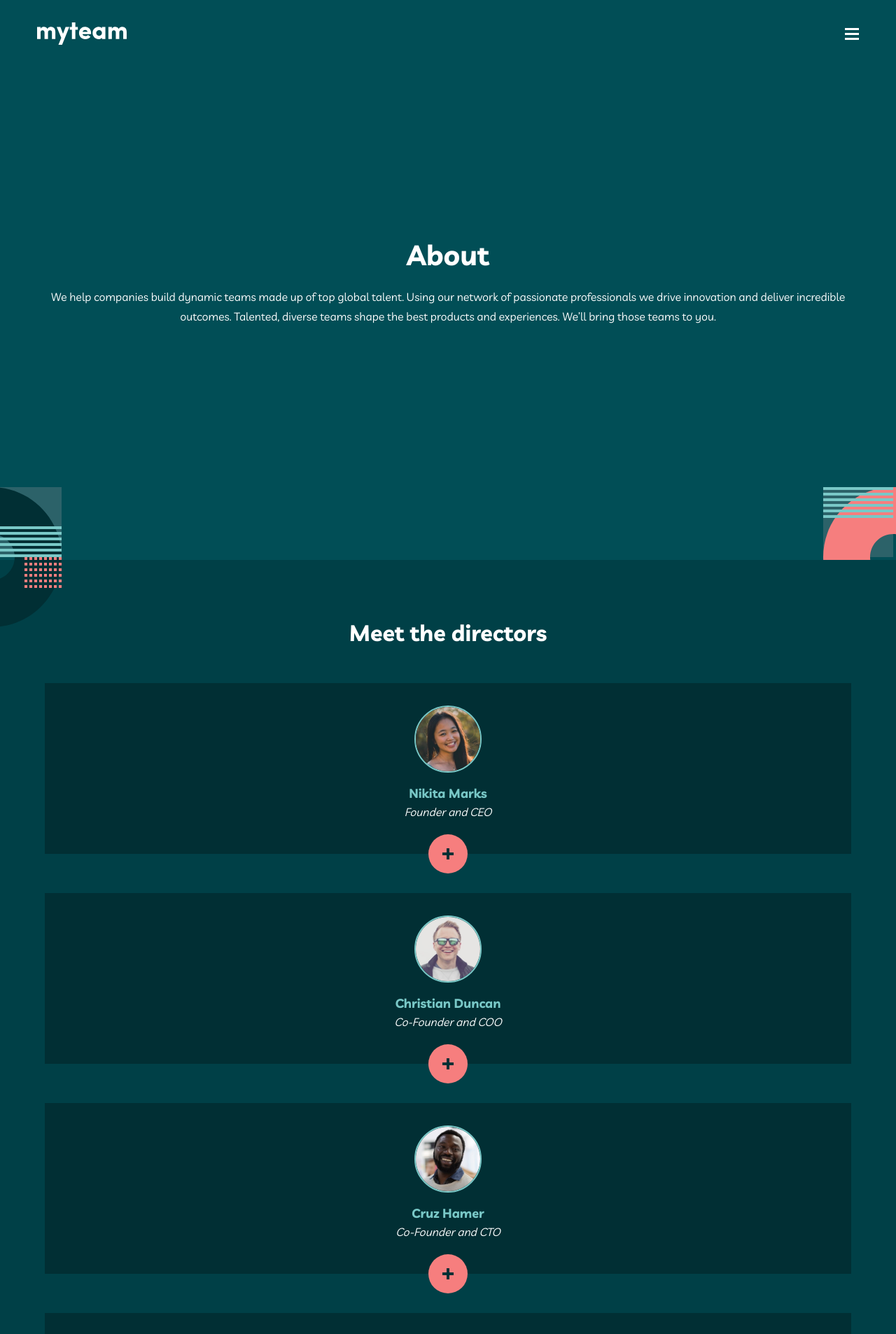
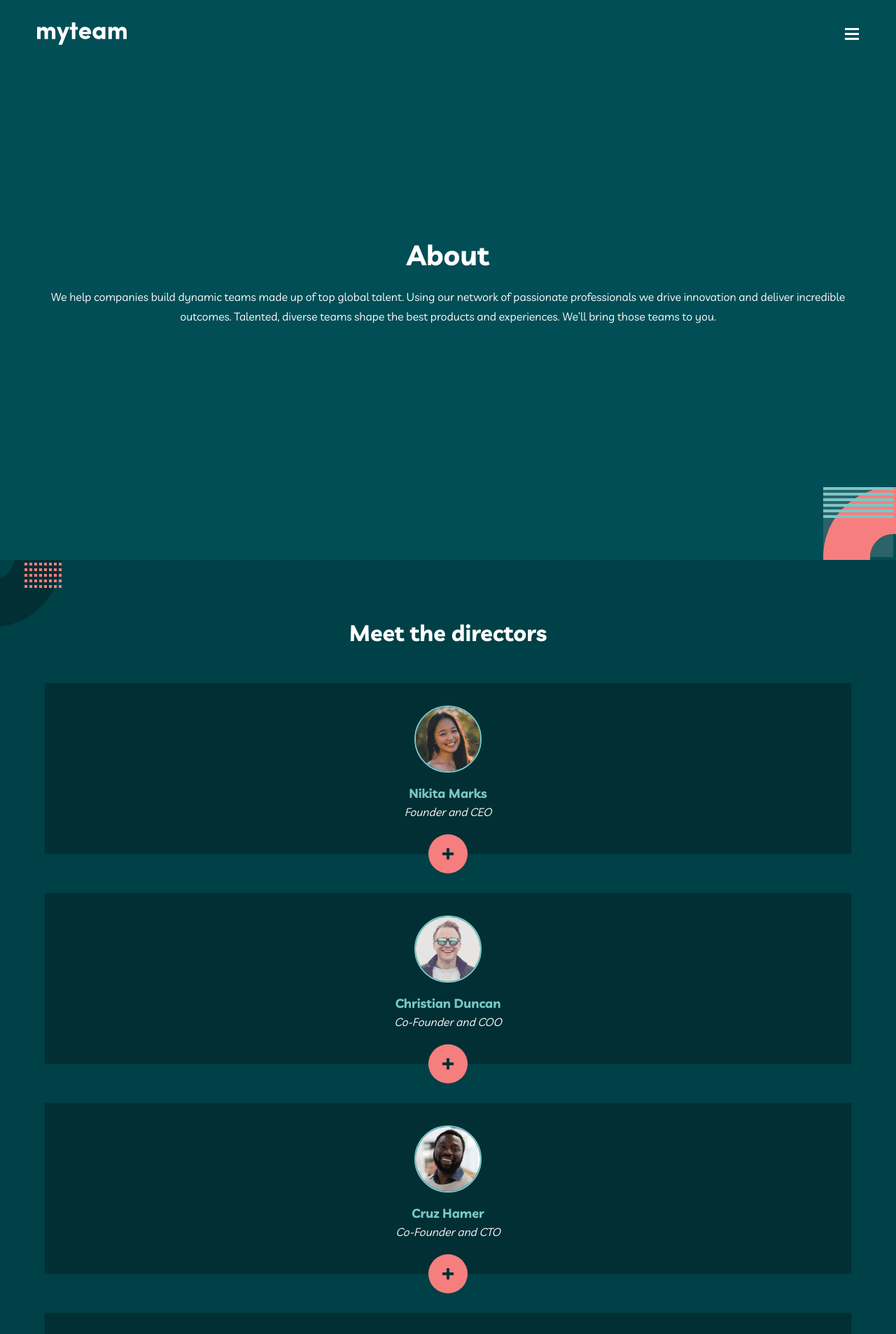
Before and after one commit to Braden0006/myteam-website, a React (Vite) app: page /about in a window 1280 px wide. Shown: the top 1906 px of the page at 70% size. Built offline with nearby package versions, Linux system fonts and the light colour scheme.

Commit message:
Fixed overlay issue in "AboutDirectors"

```diff
--- a/src/Components/AboutDirectors/AboutDirectors.tsx
+++ b/src/Components/AboutDirectors/AboutDirectors.tsx
@@ -4,7 +4,7 @@ import AboutDirectorsCards from "../AboutDirectorsCards/AboutDirectorsCards";
 
 export default function AboutDirectors() {
   return (
-    <div className="about-direct relative z-10 flex flex-col items-center bg-lightergreen">
+    <div className="about-direct relative flex flex-col items-center bg-lightergreen">
       <svg
         className="about-direct__pattern absolute -top-26 -left-28"
         xmlns="http://www.w3.org/2000/svg"
```
